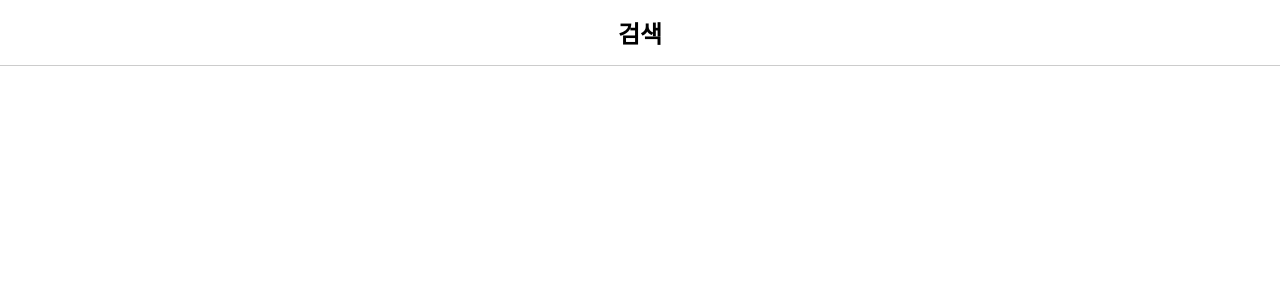
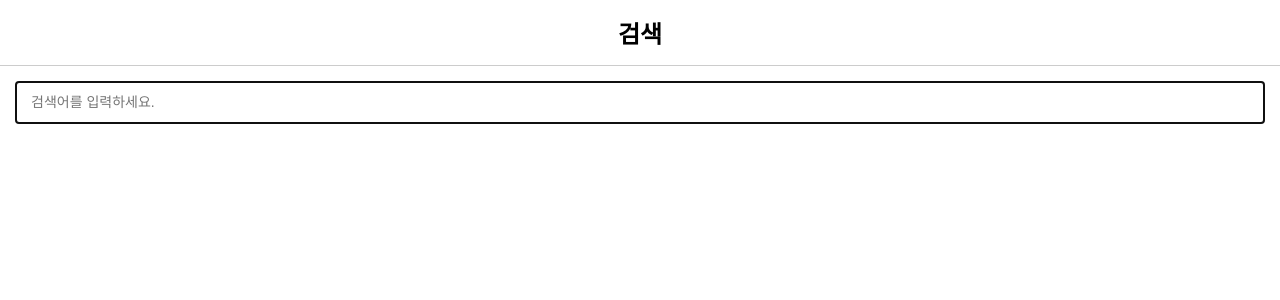
Before and after one commit to ssi02014/create-compare-react, a React app in the folder component/: page / in a window 1280 px wide. Shown: the top 300 px of the page. Built offline with nearby package versions, Linux system fonts and the light colour scheme.

Commit message:
feat: SearchForm 개선

```diff
--- a/component/src/App.js
+++ b/component/src/App.js
@@ -1,10 +1,37 @@
-import React from "react";
+import React, { useState, useCallback } from "react";
 import Header from "./components/Header";
+import SearchForm from "./components/SearchForm";
 
 const App = () => {
+  const [searchKeyword, setSearchKeyword] = useState("");
+
+  const onChange = useCallback((value) => {
+    if (searchKeyword.length < 1) {
+      onReset();
+    }
+
+    setSearchKeyword(value);
+  }, []);
+
+  const onSubmit = useCallback((searchKeyword) => {
+    console.log(searchKeyword);
+  }, []);
+
+  const onReset = useCallback(() => {
+    setSearchKeyword("");
+  }, []);
+
   return (
     <>
       <Header title="검색" />
+      <div className="container">
+        <SearchForm
+          value={searchKeyword}
+          onChange={onChange}
+          onSubmit={onSubmit}
+          onReset={onReset}
+        />
+      </div>
     </>
   );
 };
--- /dev/null
+++ b/component/src/components/SearchForm.js
@@ -0,0 +1,34 @@
+import React, { useCallback } from "react";
+
+const SearchForm = ({ value, onSubmit, onReset, onChange }) => {
+  const handleChangeInput = useCallback((e) => {
+    onChange(e.target.value);
+  }, []);
+
+  const handleSubmit = useCallback(
+    (e) => {
+      e.preventDefault();
+      onSubmit(value);
+    },
+    [onSubmit, value]
+  );
+
+  const handleReset = useCallback(() => {
+    onReset();
+  }, [onReset]);
+
+  return (
+    <form onSubmit={handleSubmit} onReset={handleReset}>
+      <input
+        type="text"
+        placeholder="검색어를 입력하세요."
+        value={value}
+        onChange={handleChangeInput}
+        autoFocus
+      />
+      {value.length > 0 && <button type="reset" className="btn-reset"></button>}
+    </form>
+  );
+};
+
+export default SearchForm;
```
